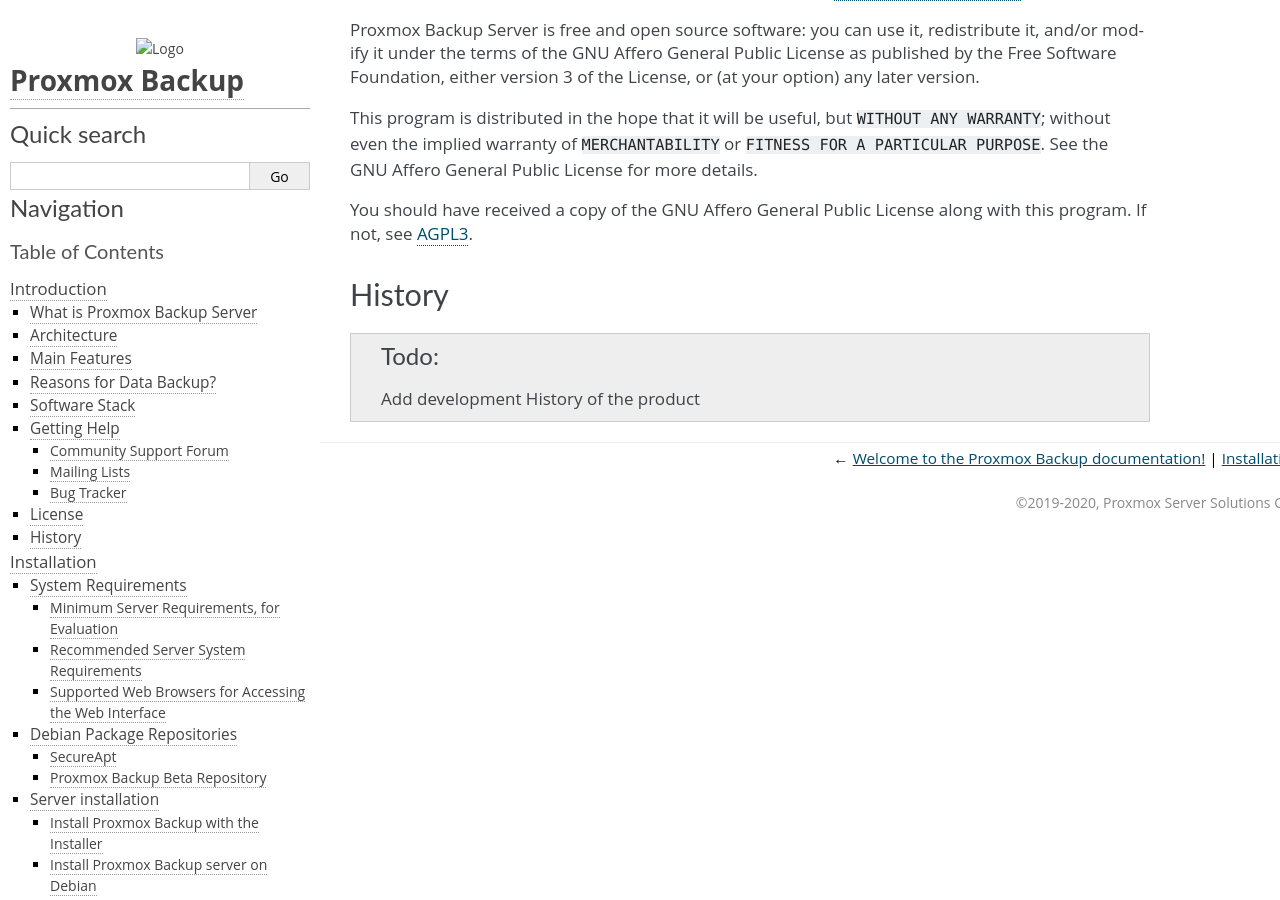
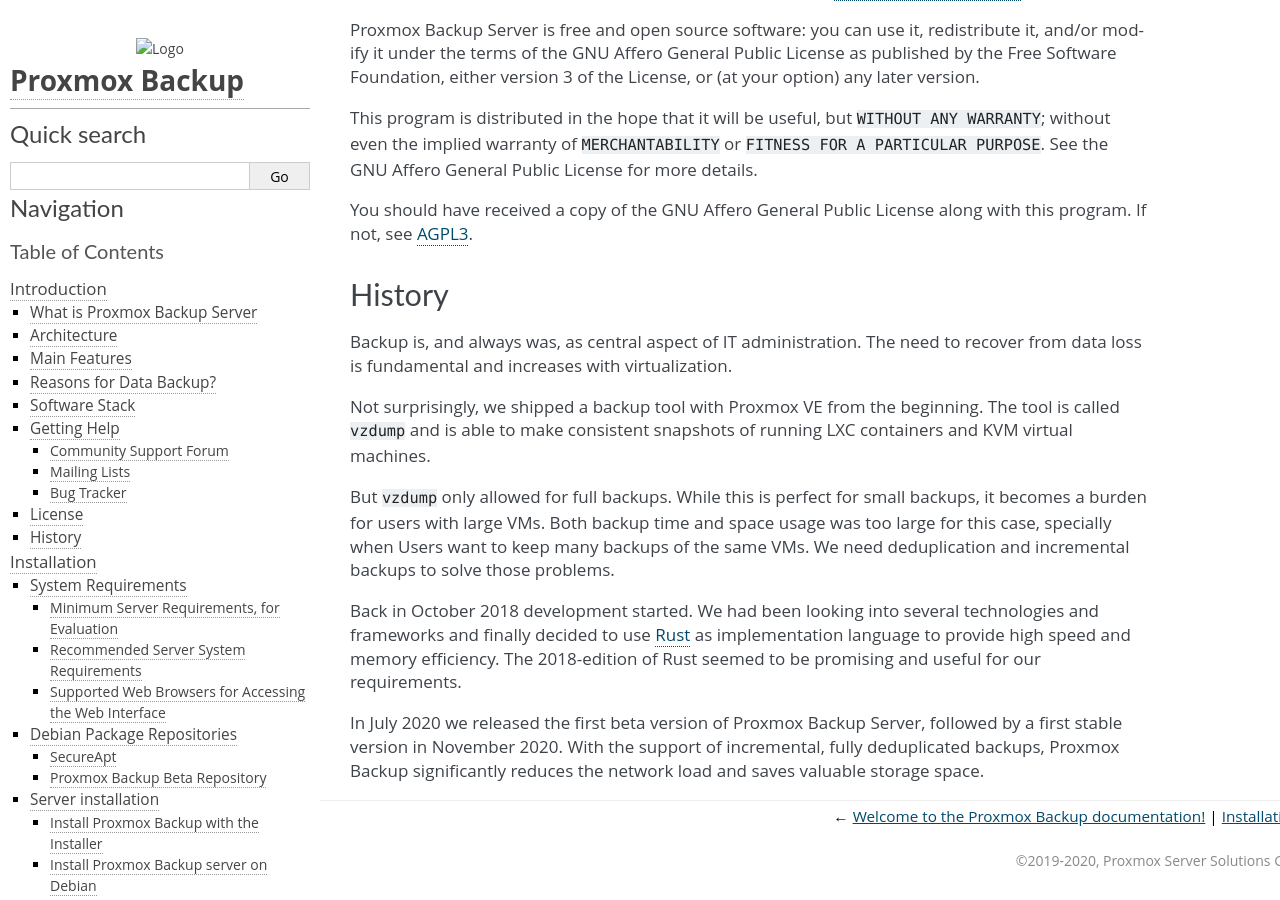
Before and after one commit to proxmox/proxmox-backup, a Sphinx documentation site: the page built from docs/introduction.rst, in a window 1280 px wide and 900 px high, scrolled down 3126 px. Built offline with Sphinx 7.4.7, drawn with Linux system fonts in a browser that asks for light colours.

Commit message:
introduction.rst: add History

```diff
--- a/docs/introduction.rst
+++ b/docs/introduction.rst
@@ -127,6 +127,7 @@
 
 .. todo:: further explain the software stack
 
+
 Getting Help
 ------------
 
@@ -178,4 +179,29 @@
 History
 -------
 
-.. todo:: Add development History of the product
+Backup is, and always was, as central aspect of IT administration.
+The need to recover from data loss is fundamental and increases with
+virtualization.
+
+Not surprisingly, we shipped a backup tool with Proxmox VE from the
+beginning. The tool is called ``vzdump`` and is able to make
+consistent snapshots of running LXC containers and KVM virtual
+machines.
+
+But ``vzdump`` only allowed for full backups. While this is perfect
+for small backups, it becomes a burden for users with large VMs. Both
+backup time and space usage was too large for this case, specially
+when Users want to keep many backups of the same VMs. We need
+deduplication and incremental backups to solve those problems.
+
+Back in October 2018 development started. We had been looking into
+several technologies and frameworks and finally decided to use
+:term:`Rust` as implementation language to provide high speed and
+memory efficiency. The 2018-edition of Rust seemed to be promising and
+useful for our requirements.
+
+In July 2020 we released the first beta version of Proxmox Backup
+Server, followed by a first stable version in November 2020. With the
+support of incremental, fully deduplicated backups, Proxmox Backup
+significantly reduces the network load and saves valuable storage
+space.
```
